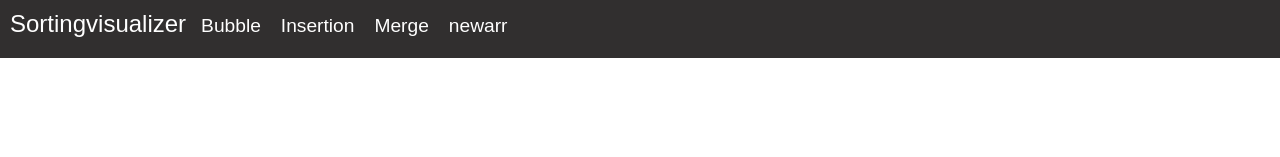
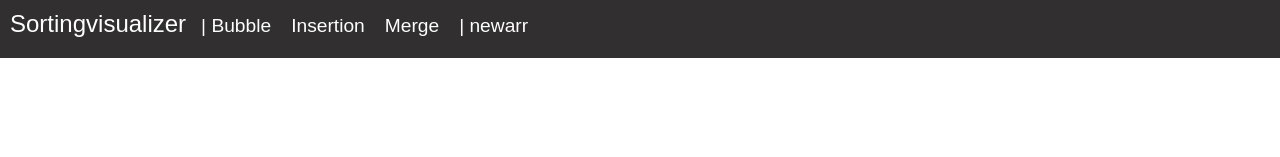
Before and after one commit to joodh999/sorting-visualizer, a plain HTML site: page index.html in a window 1280 px wide. Shown: the top 157 px of the page. Drawn offline with nearby package versions, Linux system fonts and the light colour scheme.

Commit message:
Update index.html

```diff
--- a/index.html
+++ b/index.html
@@ -14,14 +14,14 @@
 
             <div class="sortingalgo">
 
-            <div v-on:click="bubblesort" class='sort'>Bubble</div>
+            <div v-on:click="bubblesort" class='sort'> | Bubble</div>
             <div v-on:click="insertionsort" class="sort">Insertion</div>
             <div v-on:click="callmergesort" class="sort">Merge</div>
 
 
             </div>
 
-            <div v-on:click="newarr" class="sort">newarr</div>
+            <div v-on:click="newarr" class="sort"> | newarr</div>
         </header>
 
         <main>
```
